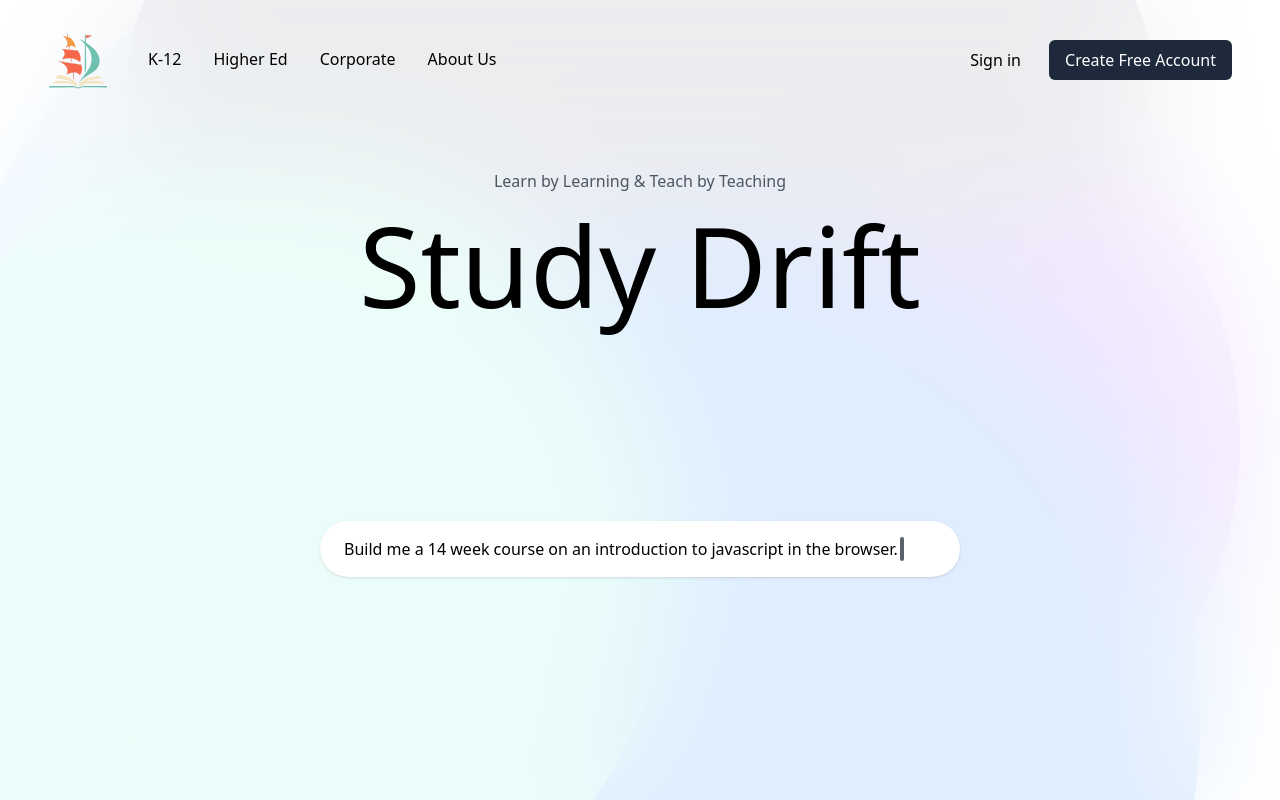
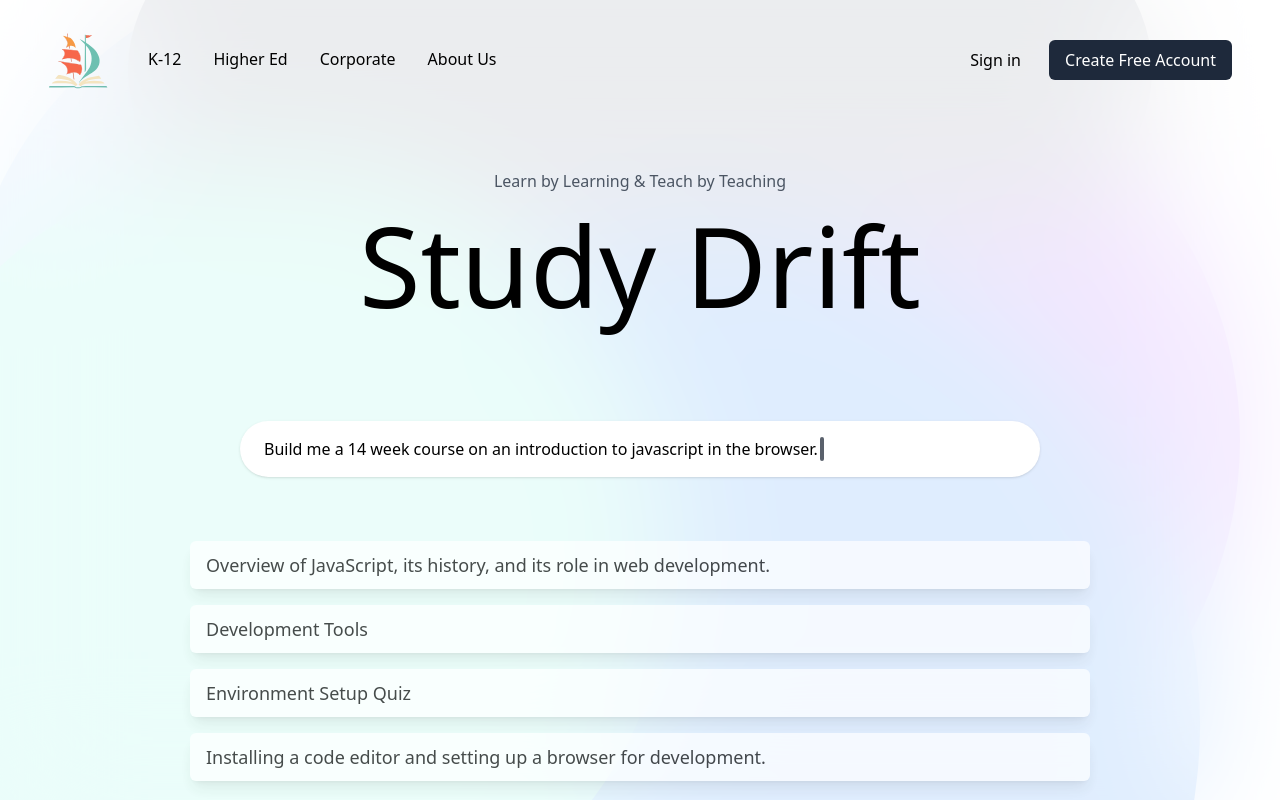
Before and after one commit to StudyDrift/study-drift-website, a Next.js app: page / in a window 1280 px wide. Both pictures are taken after a click on the link "K-12". Shown: the top 800 px of the page. Built offline with nearby package versions, Linux system fonts and the light colour scheme.

Commit message:
Add ai builder

```diff
--- a/src/app/page.tsx
+++ b/src/app/page.tsx
@@ -1,4 +1,4 @@
-import { PromptSection } from "@/components/prompt"
+import { PromptAnimation } from "@/components/prompt-animation"
 import Image from "next/image"
 
 export default function Home() {
@@ -55,7 +55,7 @@
             <span className="font-normal">Study</span> Drift
           </h1>
 
-          <PromptSection />
+          <PromptAnimation />
         </section>
       </div>
     </div>
--- /dev/null
+++ b/src/components/prompt-animation.tsx
@@ -0,0 +1,67 @@
+"use client"
+import { useState } from "react"
+import { PromptSection } from "./prompt"
+
+export const PromptAnimation = () => {
+  const [promptCompletion, setPromptCompletion] = useState("")
+
+  return (
+    <div className="flex flex-col items-center w-full">
+      <div className="mt-8">
+        <PromptSection onComplete={setPromptCompletion} />
+      </div>
+      <div className="h-72 mt-16">
+        <Structure show={promptCompletion === "structure"} />
+      </div>
+    </div>
+  )
+}
+
+const Structure = ({ show }: { show: boolean }) => {
+  return (
+    <div className="flex flex-col gap-4">
+      <div
+        className={`w-[900px] h-12 bg-white rounded-md shadow flex items-center pl-4 transition-all duration-900 ${
+          show ? "opacity-70 mt-0 shadow-lg" : "opacity-0 mt-10"
+        }`}
+      >
+        <span className="text-lg">
+          Overview of JavaScript, its history, and its role in web development.
+        </span>
+      </div>
+      <div
+        className={`w-[900px] h-12 bg-white rounded-md shadow flex items-center pl-4 transition-all duration-800 delay-500 ${
+          show ? "opacity-70 mt-0 shadow-lg" : "opacity-0 mt-10"
+        }`}
+      >
+        <span className="text-lg">Development Tools</span>
+      </div>
+      <div
+        className={`w-[900px] h-12 bg-white rounded-md shadow flex items-center pl-4 transition-all duration-800 delay-1000 ${
+          show ? "opacity-70 mt-0 shadow-lg" : "opacity-0 mt-10"
+        }`}
+      >
+        <span className="text-lg">Environment Setup Quiz</span>
+      </div>
+      <div
+        className={`w-[900px] h-12 bg-white rounded-md shadow flex items-center pl-4 transition-all duration-800 delay-[1500ms] ${
+          show ? "opacity-70 mt-0 shadow-lg" : "opacity-0 mt-10"
+        }`}
+      >
+        <span className="text-lg">
+          Installing a code editor and setting up a browser for development.
+        </span>
+      </div>
+
+      <div
+        className={`mt-8 flex flex-col items-center transition-opacity duration-500 delay-[2000ms] ${
+          show ? "opacity-100" : "opacity-0"
+        }`}
+      >
+        <button className="bg-slate-800 hover:bg-slate-700 text-white px-7 py-4 rounded-xl transition-colors text-lg">
+          Get Started
+        </button>
+      </div>
+    </div>
+  )
+}
--- a/src/components/prompt.tsx
+++ b/src/components/prompt.tsx
@@ -2,27 +2,37 @@
 import { useEffect, useRef, useState } from "react"
 
 const PROMPTS = [
-  "Build me a 14 week course on an introduction to javascript in the browser.",
+  {
+    prompt:
+      "Build me a 14 week course on an introduction to javascript in the browser.",
+    name: "structure",
+  },
 ]
 
-export const PromptSection = () => {
+interface Props {
+  onComplete: (whichComplete: string) => void
+}
+
+export const PromptSection = ({ onComplete }: Props) => {
   const [prompt, setPrompt] = useState("")
   const promptSpot = useRef(0)
   const typingTimeoutRef = useRef<NodeJS.Timeout | null>(null)
   const spot = useRef(0)
 
   useEffect(() => {
-    const fullPromptText = PROMPTS[promptSpot.current]
+    const fullPromptText = PROMPTS[promptSpot.current].prompt
     const startSpeed = 20
-    const endSpeed = 60
+    const endSpeed = 70
 
     // Create a typing effect ending with the entire fullPromptText
     const createDelay = (speed: number) => {
       typingTimeoutRef.current = setTimeout(() => {
-        setPrompt((prev) => fullPromptText.slice(0, ++spot.current))
+        setPrompt(() => fullPromptText.slice(0, ++spot.current))
 
         if (spot.current < fullPromptText.length) {
           createDelay(Math.random() * (endSpeed - startSpeed) + startSpeed)
+        } else {
+          setTimeout(() => onComplete(PROMPTS[promptSpot.current].name), 1000)
         }
       }, speed)
     }
@@ -36,11 +46,11 @@
         clearTimeout(typingTimeoutRef.current)
       }
     }
-  }, [prompt])
+  }, [prompt, onComplete])
 
   return (
-    <div className="mt-10 w-full flex justify-center items-center h-[40vh]">
-      <div className="bg-white shadow w-[50%] h-14 rounded-full flex items-center px-6">
+    <div className="mt-10 w-full flex justify-center items-center">
+      <div className="bg-white shadow w-[800px] sm:w-[600px] md:w-[700px] lg:w-[800px] h-fit py-4 rounded-full flex items-center px-6">
         {prompt}
         <div className="bg-gray-800 h-6 w-1 ml-0.5 rounded animate-pulse duration-100"></div>
       </div>
```
